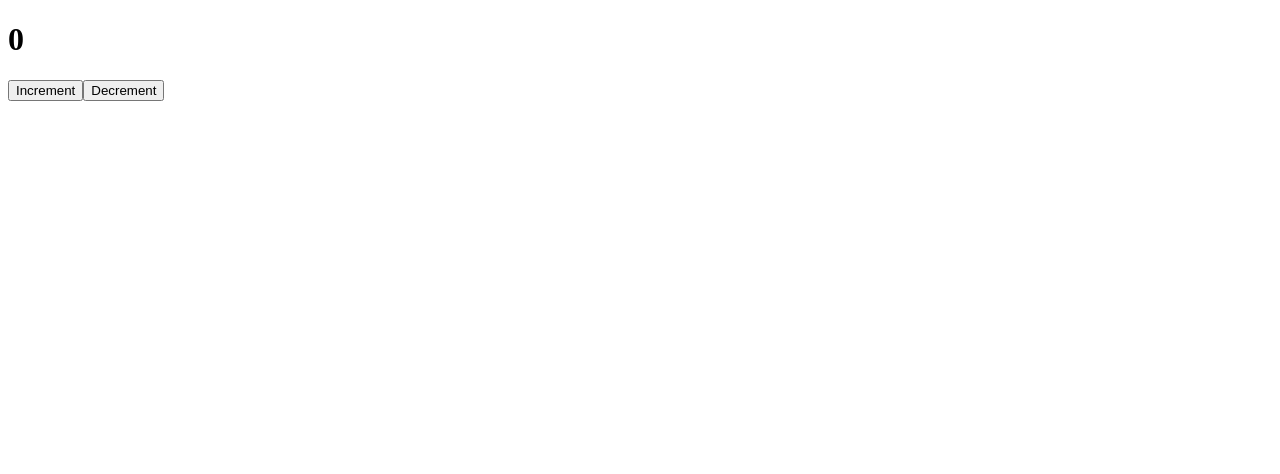
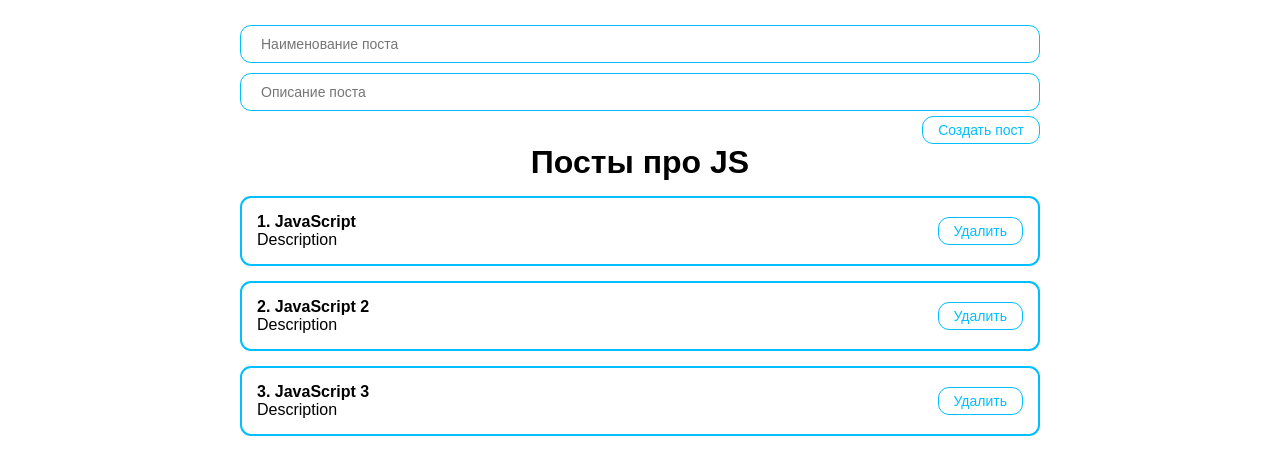
Before and after one commit to IvanMonichev/base-react, a React (Create React App) app: page / in a window 1280 px wide. Shown: the top 474 px of the page. Built offline with nearby package versions, Linux system fonts and the light colour scheme.

Commit message:
feat: add functionality for adding and deleting posts

```diff
--- a/src/App.jsx
+++ b/src/App.jsx
@@ -1,22 +1,36 @@
-import React, { useState } from 'react';
+import React, { useRef, useState } from 'react';
+import './styles/App.css';
+import PostList from './components/PostList';
+import MyButton from './components/UI/button/MyButton';
+import MyInput from './components/UI/input/MyInput';
+import PostForm from './components/PostForm';
 
 const App = () => {
-  const [likes, setLikes] = useState(0);
 
-  const increment = () => {
-    setLikes(likes + 1);
-    console.log(likes - 1);
+  const [posts, setPosts] = useState([
+    { id: 1, title: 'JavaScript', body: 'Description' },
+    { id: 2, title: 'JavaScript 2', body: 'Description' },
+    { id: 3, title: 'JavaScript 3', body: 'Description' },
+  ]);
+
+  const createPost = (newPost) => {
+    setPosts([...posts, newPost])
   }
 
-  const decrement = () => {
-    setLikes(likes - 1)
+  const removePost = (post) => {
+    setPosts(posts.filter(p => p.id !== post.id))
   }
 
   return (
-    <div>
-      <h1>{likes}</h1>
-      <button onClick={increment}>Increment</button>
-      <button onClick={decrement}>Decrement</button>
+    <div className="App">
+      <PostForm
+        create={createPost}
+      />
+      <PostList
+        posts={posts}
+        title="Посты про JS"
+        remove={removePost}
+      />
     </div>
   );
 };
--- /dev/null
+++ b/src/components/PostForm.jsx
@@ -0,0 +1,41 @@
+import React, { useState } from 'react';
+import MyInput from './UI/input/MyInput';
+import MyButton from './UI/button/MyButton';
+
+const PostForm = ({create}) => {
+  const [post, setPost] = useState({title: '', body: ''});
+  // const bodyInputRef = useRef();
+
+  const addNewPost = (evt) => {
+    evt.preventDefault();
+    const newPost = { ...post, id: Date.now() }
+    create(newPost);
+    setPost({title: '', body: ''});
+  }
+
+  return (
+    <form action="#" method="post">
+      {/*Управляемый компонент*/}
+      <MyInput
+        type="text"
+        name="title"
+        id="title"
+        placeholder="Наименование поста"
+        value={post.title} onChange={(evt) => setPost({...post, title: evt.target.value})}
+      />
+      {/*Неконтролируемый компонент*/}
+      {/*<MyInput type="text" name="body" id="body" placeholder="Описание поста" ref={bodyInputRef} />*/}
+      <MyInput
+        type="text"
+        name="body"
+        id="body"
+        placeholder="Описание поста"
+        value={post.body}
+        onChange={(evt) => setPost({...post, body: evt.target.value})}
+      />
+      <MyButton onClick={addNewPost} style={{marginLeft: 'auto', display: 'block'}}>Создать пост</MyButton>
+    </form>
+  );
+};
+
+export default PostForm;
--- /dev/null
+++ b/src/components/PostItem.jsx
@@ -0,0 +1,18 @@
+import React from 'react';
+import MyButton from './UI/button/MyButton';
+
+const PostItem = ({ post, number, remove }) => {
+  return (
+    <div className="post">
+      <div className="post__content">
+        <strong>{number}. {post.title}</strong>
+        <div>{post.body}</div>
+      </div>
+      <div className="post__buttons">
+        <MyButton onClick={() => remove(post)} type="button">Удалить</MyButton>
+      </div>
+    </div>
+  );
+};
+
+export default PostItem;
--- /dev/null
+++ b/src/components/PostList.jsx
@@ -0,0 +1,16 @@
+import React, { useState } from 'react';
+import PostItem from './PostItem';
+
+const PostList = ({ posts, title, remove }) => {
+
+  return (
+    <div>
+      <h1 style={{ textAlign: 'center' }}>{title}</h1>
+      {posts.map(((post, index) =>
+        <PostItem post={post} number={index + 1} key={post.id} remove={remove} />))}
+    </div>
+)
+  ;
+};
+
+export default PostList;
--- /dev/null
+++ b/src/components/UI/button/MyButton.jsx
@@ -0,0 +1,12 @@
+import React from 'react';
+import classes from './MyButton.module.css';
+
+const MyButton = ({children, ...props}) => {
+  return (
+    <button {...props} className={classes.myBtn}>
+      {children}
+    </button>
+  );
+};
+
+export default MyButton;
--- /dev/null
+++ b/src/components/UI/button/MyButton.module.css
@@ -0,0 +1,14 @@
+.myBtn {
+  padding: 5px 15px;
+  color: deepskyblue;
+  border: 1px solid deepskyblue;
+  border-radius: 11px;
+  font-size: 14px;
+  background: transparent;
+  cursor: pointer;
+  transition: opacity 0.6s;
+}
+
+.myBtn:hover {
+  opacity: 0.6;
+}
--- /dev/null
+++ b/src/components/UI/input/MyInput.jsx
@@ -0,0 +1,10 @@
+import React from 'react';
+import classes from './MyInput.module.css';
+
+const MyInput = React.forwardRef((props, ref) => {
+  return (
+    <input ref={ref} className={classes.myInput} {...props} />
+  );
+});
+
+export default MyInput;
--- /dev/null
+++ b/src/components/UI/input/MyInput.module.css
@@ -0,0 +1,8 @@
+.myInput {
+  width: 100%;
+  padding: 10px 20px;
+  margin: 5px 0;
+  border: 1px solid deepskyblue;
+  border-radius: 11px;
+  font-size: 14px;
+}
--- /dev/null
+++ b/src/styles/App.css
@@ -0,0 +1,26 @@
+* {
+  padding: 0;
+  margin: 0;
+  box-sizing: border-box;
+}
+
+#root {
+  display: flex;
+  justify-content: center;
+  font-family: Arial, "Helvetica Neue", Helvetica, sans-serif;
+}
+
+.App {
+  width: 800px;
+  padding: 20px 0;
+}
+
+.post {
+  display: flex;
+  padding: 15px;
+  border: 2px solid deepskyblue;
+  border-radius: 11px;
+  justify-content: space-between;
+  align-items: center;
+  margin-top: 15px;
+}
```
Also changed, not shown: src/components/Counter.jsx (added, +23 -0 lines).
